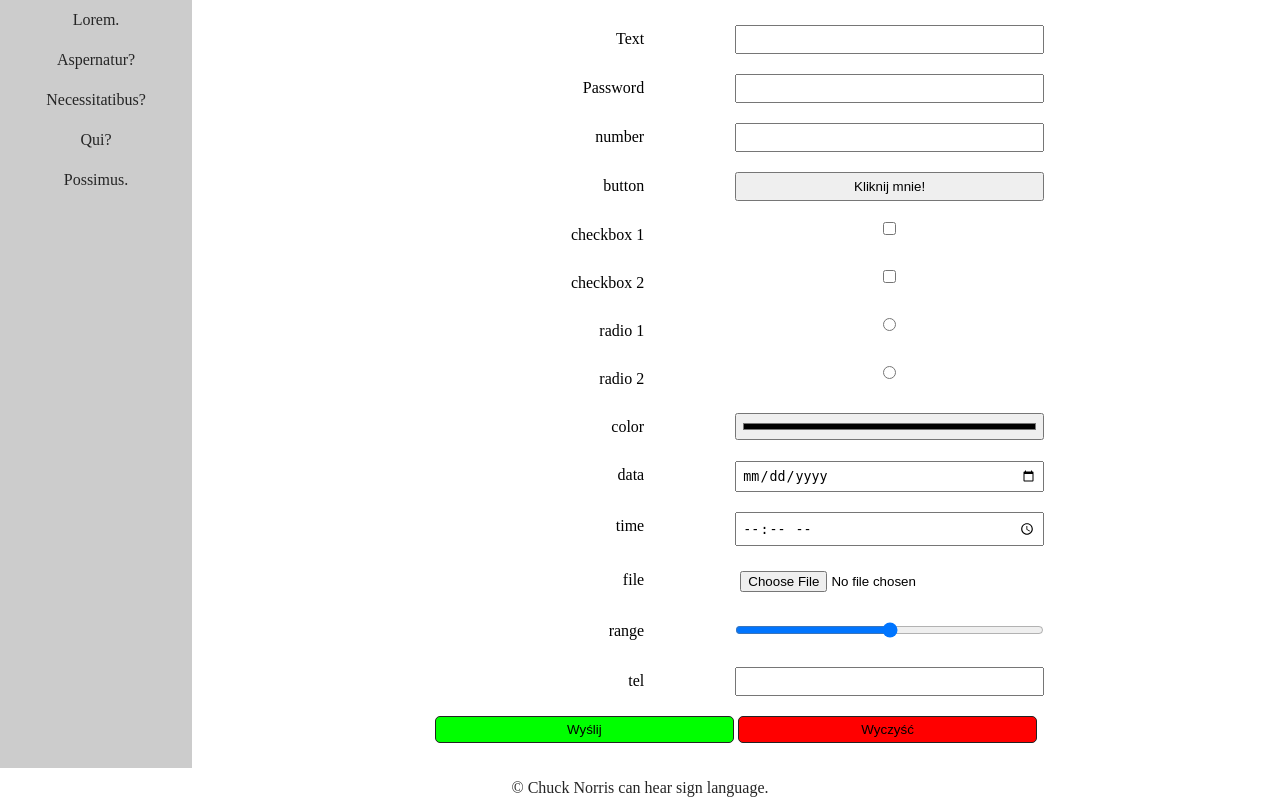
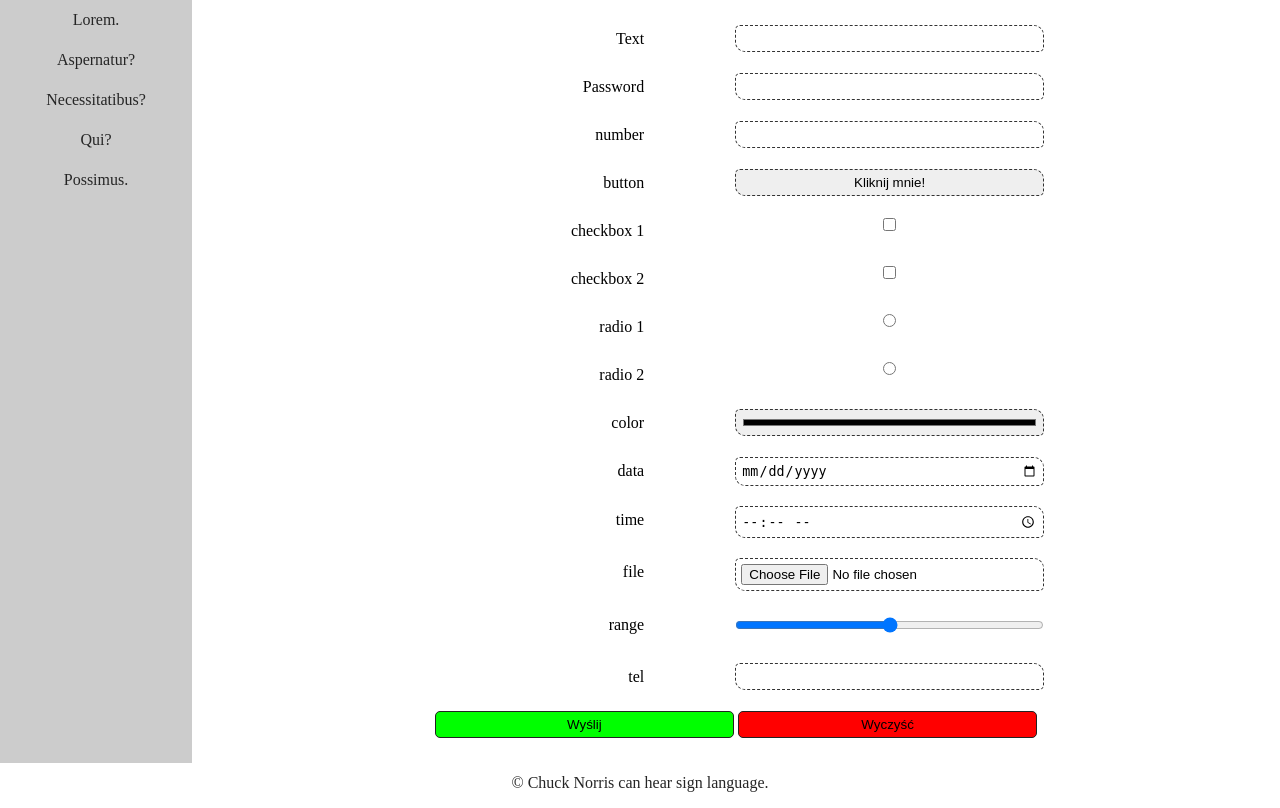
Before and after one commit to minigun20050/testrepo, a PHP site: page / in a window 1280 px wide. Shown: the part 120-928 px from the top of the page. Run offline with PHP 8.4, Linux system fonts and the light colour scheme.

Commit message:
Add files via upload

```diff
--- a/style.css
+++ b/style.css
@@ -93,6 +93,8 @@ main > article > form .form-field > .form-input {
 main > article > form .form-field > .form-input > input {
     width: 70%;
     padding: 5px;
+    border: 1px dashed #333;
+    border-radius: 5px 10px;
 }
 main > article > form > .form-buttons {
     text-align: center;
```
